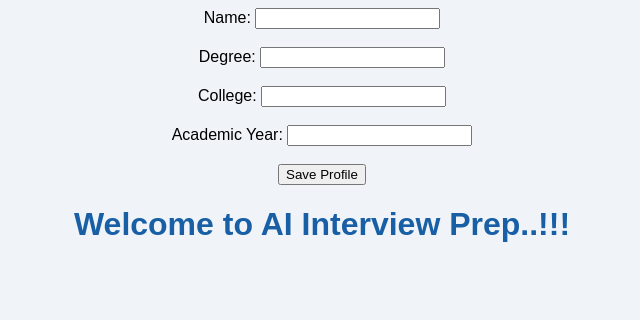
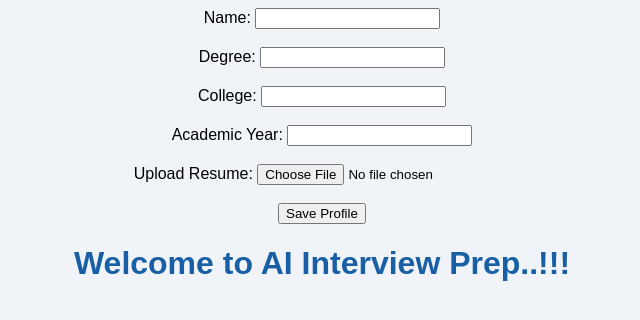
Before and after one commit to nish-coder04/AI--interview--coach, a Flask app: page / in a window 1280 px wide. Shown: the top 320 px of the page, without its empty margins (318-958 px from the left). Run offline with Flask 3, Linux system fonts and the light colour scheme.

Commit message:
Day 5 - Resume upload feature added

```diff
--- a/app.py
+++ b/app.py
@@ -1,5 +1,6 @@
 from flask import Flask, render_template, request
 import sqlite3
+import os
 app = Flask(__name__)
 def init_db():
     conn = sqlite3.connect("database.db")
@@ -27,6 +28,9 @@ def save_profile():
     degree = request.form["degree"]
     college = request.form["college"]
     year = request.form["year"]
+    resume = request.files["resume"]
+    resume_path = os.path.join("resumes", resume.filename)
+    resume.save(resume_path)
 
     conn = sqlite3.connect("database.db")
     cursor = conn.cursor()
--- a/templates/index.html
+++ b/templates/index.html
@@ -20,7 +20,7 @@
 </head>
 
 <body>
-    <form action="/save" method="POST">
+    <form action="/save" method="POST" enctype="multipart/form-data">
     <label>Name:</label>
     <input type="text" name="name"><br><br>
 
@@ -32,7 +32,8 @@
 
     <label>Academic Year:</label>
     <input type="text" name="year"><br><br>
-
+    <label>Upload Resume:</label>
+    <input type="file" name="resume"><br><br>
     <button type="submit">Save Profile</button>
     </form>
     <h1>Welcome to AI Interview Prep..!!!</h1>
```
Also changed, not shown: 1 other file. Lines whose indentation alone changed are shown as unchanged.
